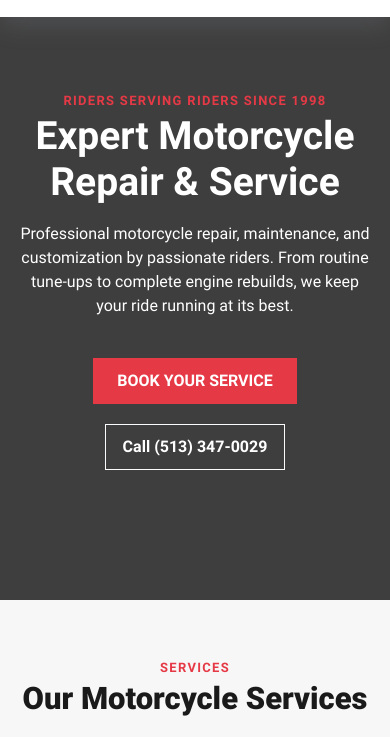
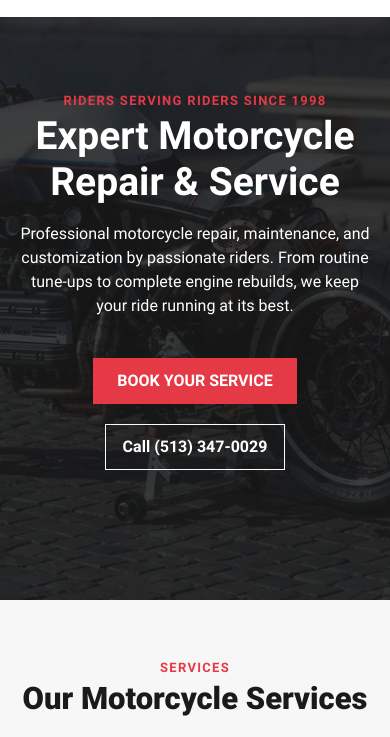
Before and after one commit to ymeatchem13/Bike-Repair-Shop, an Eleventy site: page src/index.html in a window 390 px wide. Shown: the part 107-844 px from the top of the page. Built offline with nearby package versions, Linux system fonts and the light colour scheme; Eleventy itself is replaced by a stand-in of ours; files that its build step writes are made by us from their sources.

Commit message:
fixing mobile hero image

```diff
--- a/src/index.html
+++ b/src/index.html
@@ -95,7 +95,7 @@
 
         <!-- Background Image -->
         <picture class="cs-background">
-            <source media="(max-width: 600px)" srcset="/assets/images/motorcycle-hero-m.webp">
+            <source media="(max-width: 600px)" srcset="/assets/images/motorcycle-hero.webp">
             <source media="(min-width: 601px)" srcset="/assets/images/motorcycle-hero.webp">
             <img decoding="async" src="/assets/images/motorcycle-hero.webp" alt="motorcycle" width="2250" height="1500" aria-hidden="true">
         </picture>
```
